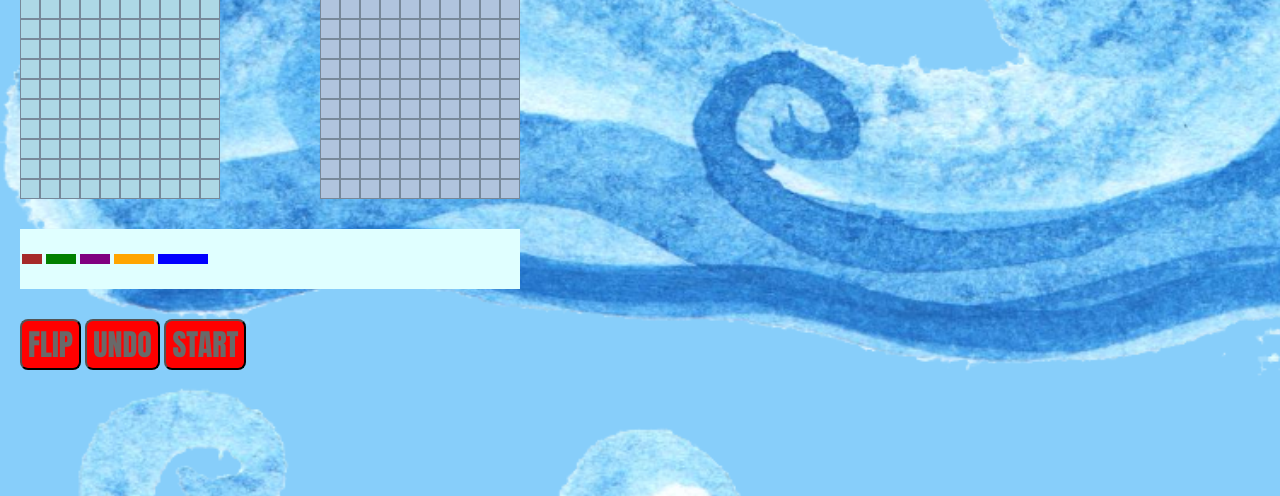
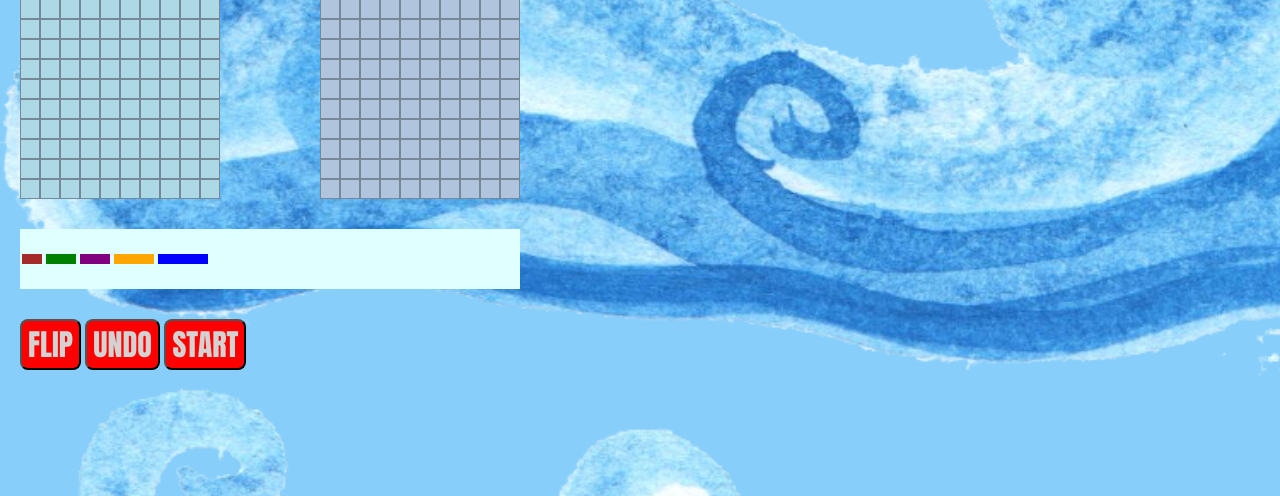
Before and after one commit to Eddj05/Battleships, a PHP site: page /player1.html in a window 1280 px wide. Shown: the part 304-800 px from the top of the page. Run offline with PHP 8.4, Linux system fonts and the light colour scheme.

Commit message:
Some style changes

```diff
--- a/css/style.css
+++ b/css/style.css
@@ -70,9 +70,11 @@ body {
 }
 
 .player-btn:link, a:visited {
+    font-family: Impact, sans-serif;
     background-color: red;
-    color: black;
+    color: lightgray;
     padding: 14px 25px;
+    border-radius: 8px;
     text-align: center;
     text-decoration: none;
     display: inline-block;
@@ -176,7 +178,7 @@ body {
 
 #flip-button {
     background-color: red;
-    color: dimgrey;
+    color: lightgray;
     font-family: Impact, sans-serif;
     font-size: 30px;
     border-radius: 8px;
@@ -189,7 +191,7 @@ body {
 
 #undo-button {
     background-color: red;
-    color: dimgrey;
+    color: lightgray;
     font-family: Impact, sans-serif;
     font-size: 30px;
     border-radius: 8px;}
@@ -201,7 +203,7 @@ body {
 
 #start_button {
     background-color: red;
-    color: dimgrey;
+    color: lightgray;
     font-family: Impact, sans-serif;
     font-size: 30px;
     border-radius: 8px;
@@ -214,4 +216,5 @@ body {
 
 h3, h4 {
     text-align: center;
+    font-family: Impact, sans-serif;
 }
--- a/index.php
+++ b/index.php
@@ -12,7 +12,7 @@
         <div class="header-content">
             <img src="Images/battleship2.png" alt="Battleship">
             <h1>Battleships</h1>
-            <img src="Images/battleship2_reverse.png" alt="Battleship">
+            <img src="Images/battleship2_reverse2.png" alt="Battleship">
         </div>
     </div>
         <h3> Welcome to Battleships! </h3>
```
